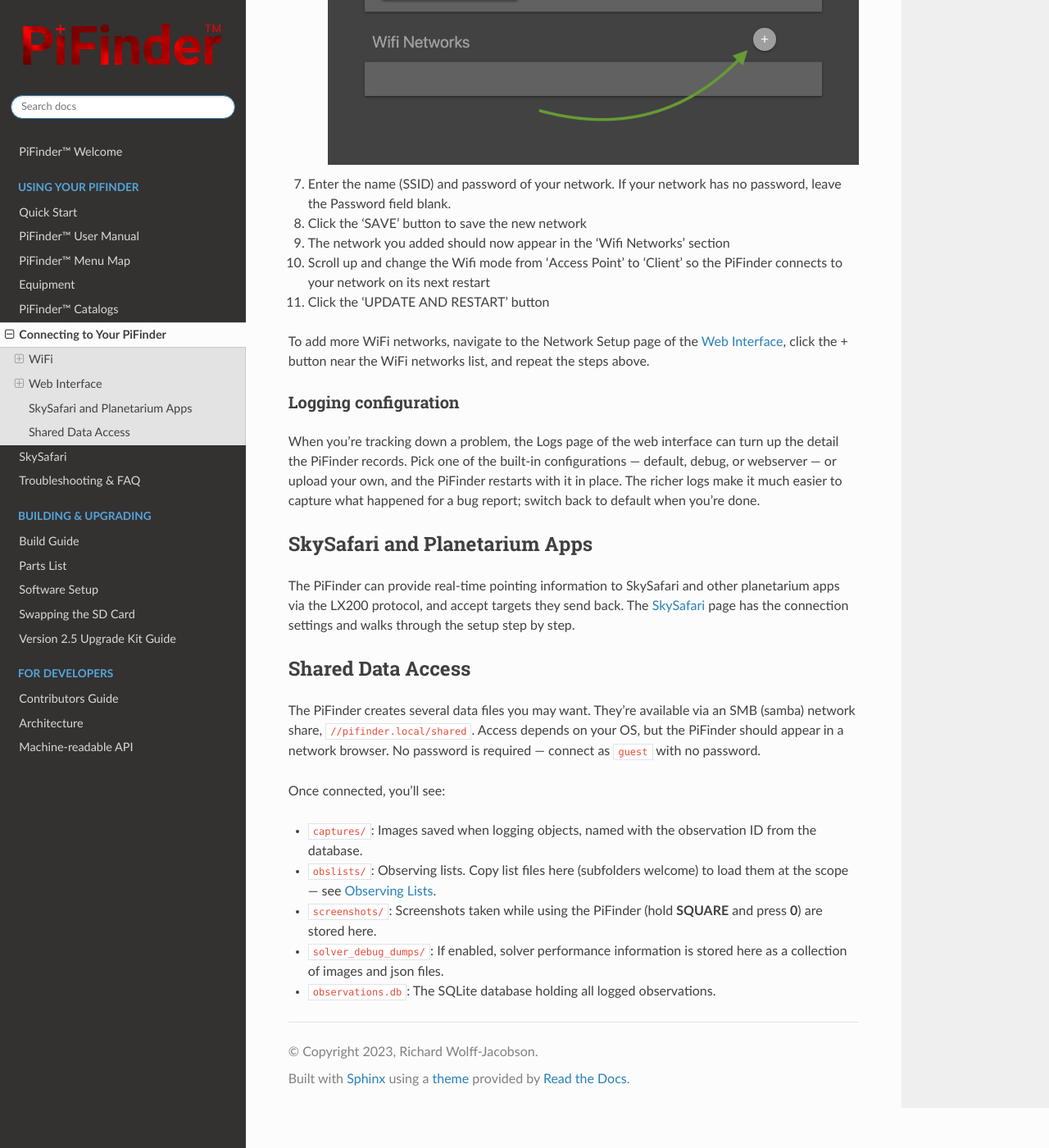
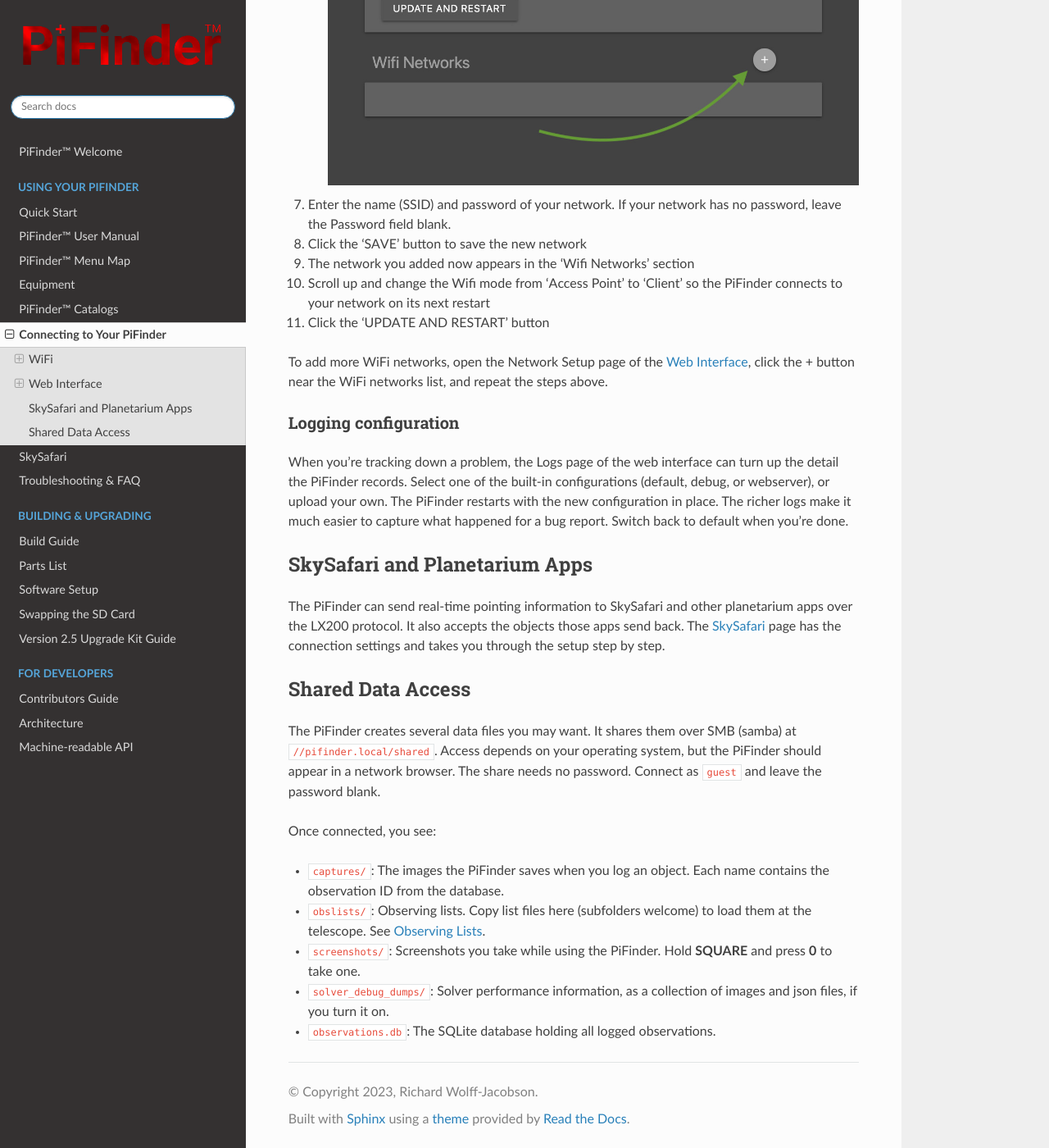
Before and after one commit to brickbots/PiFinder, a Sphinx documentation site: the page built from docs/source/connectivity.rst, in a window 1280 px wide and 1400 px high, scrolled down 3892 px. Shown: the whole window at 82% size. Built offline with Sphinx 7.4.7 and the Read the Docs theme 3.1.0, drawn with Linux system fonts in a browser that asks for light colours; some of the changed text lies outside the part shown.

Commit message:
docs: convert the connectivity page to the house style (#591)
* docs: convert the connectivity page to the house style

Full simplified technical English pass over docs/source/connectivity.rst, applying the seven
rules and the approved-term table from the docs skill.

  PASS  docs/source/connectivity.rst
     em-dash 7->0 | semicolon 2->0 | banned 6->1 | words 1044->1044 (-0%)
     terms: choose 2->0, pick 1->0, target 1->0, navigate 2->1
OVERALL: PASS

Style only. No facts, numbers, procedures or step order were changed.
Headings, cross-references, image paths and substitutions are unchanged,
verified mechanically against origin/main. Sphinx builds clean under -n.

Co-Authored-By: Claude Opus 5 (1M context) <noreply@anthropic.com>
Claude-Session: https://claude.ai/code/session_01HqTCarGCgTRWBQ1ysG8XFD

* docs: the hamburger menu is in the upper-left, not the upper-right

This page contradicted itself. The web-interface overview said the menu sits
under a hamburger in the upper-left, while step 4 of "Connecting to a new
WiFi network" told the reader to look in the upper-right.

Upper-left is correct, on three independent sources:

- python/views/css/materialize.css sets `nav .sidenav-trigger { float: left }`
- python/views/base.html renders the trigger with no .right override
- docs/source/images/user_guide/pf_web_home_hamburger.jpg, which this page
  already displays, shows the icon top-left with an arrow pointing at it

The wrong instruction was inside a numbered procedure a new owner follows on
a phone, next to a screenshot showing the opposite, so it is worth fixing
even though it is a content change rather than a style one.

Pre-existing; not introduced by the style conversion.

Co-Authored-By: Claude Opus 5 (1M context) <noreply@anthropic.com>
Claude-Session: https://claude.ai/code/session_01HqTCarGCgTRWBQ1ysG8XFD

* docs(connectivity): the web interface also speaks Chinese

server.py best-matches the browser's Accept-Language against
["en", "fr", "de", "es", "zh"], and python/locale/zh/LC_MESSAGES/
messages.po carries the web strings ("Network Setup" as 网络设置).

The page listed four of the five.

Co-Authored-By: Claude Opus 5 (1M context) <noreply@anthropic.com>
Claude-Session: https://claude.ai/code/session_01HqTCarGCgTRWBQ1ysG8XFD

---------

Co-authored-by: Claude Opus 5 (1M context) <noreply@anthropic.com>

```diff
--- a/docs/source/connectivity.rst
+++ b/docs/source/connectivity.rst
@@ -2,10 +2,10 @@
 Connecting to Your PiFinder
 ===========================
 
-The PiFinder doesn't need another device to do its job, but connecting your phone, tablet,
-or computer opens up a lot: a web interface for remote control and configuration,
-planetarium apps that follow your telescope, and direct access to your logged observations
-and images.  This page covers how the PiFinder's WiFi works and each way to connect.
+The PiFinder works on its own.  Connect a phone, tablet, or computer and you get more: a web
+interface for remote control and configuration, planetarium apps that follow your telescope,
+and direct access to your logged observations and images.  This page covers how the
+PiFinder's WiFi works and each way to connect.
 
 WiFi
 ==========================
@@ -13,16 +13,16 @@ WiFi
 Access Point and Client Mode
 ----------------------------------
 
-The PiFinder can connect to an existing network in Client mode, or serve as a wireless
-access point for other devices in Access Point (AP) mode.  Use the
-:ref:`connectivity:web interface` or the :ref:`user_guide:status screen` to switch between
-the two modes and see which is active.
+The PiFinder has two WiFi modes.  In Client mode it connects to an existing network.  In
+Access Point (AP) mode it creates its own wireless network for your phone, tablet, or
+computer.  Use the :ref:`connectivity:web interface` or the :ref:`user_guide:status screen`
+to switch modes and to see which mode is active.
 
-In Access Point mode the PiFinder creates a network called PiFinderAP with no password, for
-easy connection of phones, tablets, and other devices in the field.
+The access point is called PiFinderAP and has no password, so you can connect quickly in the
+field.
 
-To use Client mode, add the WiFi network you'd like the PiFinder to connect to using the
-Web Interface, as described in :ref:`connectivity:connecting to a new wifi network`
+To use Client mode, add the WiFi network you want the PiFinder to join.  Add it from the web
+interface, as described in :ref:`connectivity:connecting to a new wifi network`.
 
 PiFinder address
 -----------------
@@ -32,7 +32,7 @@ those without zeroconf networking, use the IP address shown on the
 :ref:`Status<user_guide:status screen>` screen.  You can connect via:
 
 
-* A web browser, for the :ref:`connectivity:web interface` — remote control, WiFi setup, and configuration changes
+* A web browser, for the :ref:`connectivity:web interface` (remote control, WiFi setup, and configuration changes)
 * SSH, for shell access (advanced users)
 * SMB (Samba), to access saved images, logs, and observing lists
 * LX200 protocol, to update a planetarium app such as :doc:`skysafari` with the telescope's position
@@ -42,22 +42,25 @@ Web Interface
 
 The PiFinder's web interface lets you:
 
-* See the current PiFinder status
-* Remote control the PiFinder via a virtual screen and keypad
+* See the PiFinder's current status
+* Control the PiFinder remotely with a virtual screen and keypad
 * Change network settings and connect to new WiFi networks
 * Add and edit your telescopes and eyepieces (see :doc:`equipment`)
 * Back up and restore your observing logs, settings, and other data
 * View and download your logged observations
-* Choose or upload a logging configuration to capture detailed logs for a bug report
+* Select or upload a logging configuration to capture detailed logs for a bug report
 
-To reach the web interface for the first time, make sure the PiFinder is in Access Point mode (see :ref:`user_guide:settings menu`) — the default for new PiFinders, to ease first-time setup.  From a phone, tablet, or computer, connect to the PiFinder's open wireless network, PiFinderAP (no password), then open your browser and visit:
+To reach the web interface for the first time, make sure the PiFinder is in Access Point
+mode (see :ref:`user_guide:settings menu`).  New PiFinders start in this mode to make first
+setup easy.  From a phone, tablet, or computer, connect to the PiFinder's open wireless
+network, PiFinderAP (no password).  Then open your browser and visit:
 ``http://pifinder.local``
 
 
 .. note::
    If you're connected to the PiFinderAP network and can't load the web interface at
-   http://pifinder.local, try http://10.10.10.1 — some systems don't support the network
-   features needed to resolve local computer names.
+   http://pifinder.local, try http://10.10.10.1 instead.  Some systems don't support the
+   network features needed to resolve local computer names.
 
 .. list-table::
    :width: 100%
@@ -66,73 +69,76 @@ To reach the web interface for the first time, make sure the PiFinder is in Acce
 
      - .. image:: images/user_guide/pf_web_home_hamburger.jpg
 
-The home screen shows general PiFinder status and a live view of the screen.  Depending on
-your screen size you'll see either a navigation bar along the top or a 'hamburger' menu in
-the upper-left holding the same options on smaller screens.
+The home screen shows general PiFinder status and a live view of the PiFinder's screen.  On
+a large screen you see a navigation bar along the top.  On a smaller screen the same options
+sit under a 'hamburger' menu in the upper-left.
 
 The home screen needs no password, but most other functions do.  The web interface password
-is the same as the ``pifinder`` user's; changing one changes the other.  The default for new
-images and PiFinders is ``solveit``, and you can change it from the Tools option in the web
-interface.
+is the same as the ``pifinder`` user's password.  If you change one, you change the other.
+The default for new images and PiFinders is ``solveit``.  You can change it from the Tools
+page of the web interface.
 
-The web interface is available in English, German, French, and Spanish.  It follows your
-browser's preferred language, so set the language on your phone or computer and the pages
-follow suit.
+The web interface is available in English, German, French, Spanish, and Chinese.  It follows your
+browser's preferred language.  Set the language on your phone or computer, and the web
+interface matches it.
 
 Connecting to a new WiFi network
 ---------------------------------
 
-By default the PiFinder generates its own WiFi network, ``PiFinderAP``, that you connect to
-in order to configure additional networks.  To have the PiFinder connect to an existing
-WiFi network with Internet access, follow these steps:
+By default the PiFinder creates its own WiFi network, ``PiFinderAP``.  Connect to it to
+configure additional networks.  To connect the PiFinder to an existing WiFi network with
+Internet access, follow these steps:
 
 1) Make sure the PiFinder is in Access Point mode
-2) Connect your phone, tablet, or computer to the PiFinder's wifi network called PiFinderAP
-3) Visit http://pifinder.local using your web browser
-4) Click the 'Network' link in the top bar, or on a smaller screen click the three stacked horizontal lines in the upper-right corner and choose 'Network'.
+2) Connect your phone, tablet, or computer to the PiFinder's WiFi network called PiFinderAP
+3) Open http://pifinder.local in your web browser
+4) Click the 'Network' link in the top bar.  On a smaller screen, click the three stacked horizontal lines in the upper-left corner and select 'Network'.
     .. image:: images/user_guide/pf_web_net0.png
-5) When prompted, enter the password for your PiFinder.  The default is `solveit`.
+5) When prompted, enter the password for your PiFinder.  The default is ``solveit``.
 6) Scroll down to the 'Wifi Networks' section and click the + button to add a network
     .. image:: images/user_guide/pf_web_net1.jpg
 7) Enter the name (SSID) and password of your network.  If your network has no password, leave the Password field blank.
 8) Click the 'SAVE' button to save the new network
-9)  The network you added should now appear in the 'Wifi Networks' section
+9)  The network you added now appears in the 'Wifi Networks' section
 10) Scroll up and change the Wifi mode from 'Access Point' to 'Client' so the PiFinder connects to your network on its next restart
 11) Click the 'UPDATE AND RESTART' button
 
-To add more WiFi networks, navigate to the Network Setup page of the :ref:`connectivity:web interface`, click the + button near the WiFi networks list, and repeat the steps above.
+To add more WiFi networks, open the Network Setup page of the
+:ref:`connectivity:web interface`, click the + button near the WiFi networks list, and
+repeat the steps above.
 
 Logging configuration
 ---------------------
 
 When you're tracking down a problem, the Logs page of the web interface can turn up the
-detail the PiFinder records.  Pick one of the built-in configurations — default, debug, or
-webserver — or upload your own, and the PiFinder restarts with it in place.  The richer logs
-make it much easier to capture what happened for a bug report; switch back to default when
-you're done.
+detail the PiFinder records.  Select one of the built-in configurations (default, debug, or
+webserver), or upload your own.  The PiFinder restarts with the new configuration in place.
+The richer logs make it much easier to capture what happened for a bug report.  Switch back
+to default when you're done.
 
 SkySafari and Planetarium Apps
 ==============================
 
-The PiFinder can provide real-time pointing information to SkySafari and other planetarium
-apps via the LX200 protocol, and accept targets they send back.  The :doc:`skysafari` page
-has the connection settings and walks through the setup step by step.
+The PiFinder can send real-time pointing information to SkySafari and other planetarium apps
+over the LX200 protocol.  It also accepts the objects those apps send back.  The
+:doc:`skysafari` page has the connection settings and takes you through the setup step by
+step.
 
 Shared Data Access
 ===================
 
-The PiFinder creates several data files you may want.  They're available via an SMB (samba)
-network share, ``//pifinder.local/shared``.  Access depends on your OS, but the PiFinder
-should appear in a network browser.  No password is required — connect as ``guest`` with no
-password.
+The PiFinder creates several data files you may want.  It shares them over SMB (samba) at
+``//pifinder.local/shared``.  Access depends on your operating system, but the PiFinder
+should appear in a network browser.  The share needs no password.  Connect as ``guest`` and
+leave the password blank.
 
-Once connected, you'll see:
+Once connected, you see:
 
 
-* ``captures/``\ : Images saved when logging objects, named with the observation ID from the database.
+* ``captures/``\ : The images the PiFinder saves when you log an object.  Each name contains the observation ID from the database.
 * ``obslists/``\ : Observing lists.  Copy list files here (subfolders welcome) to load
-  them at the scope — see :ref:`user_guide:observing lists`.
-* ``screenshots/``\ : Screenshots taken while using the PiFinder (hold **SQUARE** and
-  press **0**) are stored here.
-* ``solver_debug_dumps/``\ : If enabled, solver performance information is stored here as a collection of images and json files.
+  them at the telescope.  See :ref:`user_guide:observing lists`.
+* ``screenshots/``\ : Screenshots you take while using the PiFinder.  Hold **SQUARE** and
+  press **0** to take one.
+* ``solver_debug_dumps/``\ : Solver performance information, as a collection of images and json files, if you turn it on.
 * ``observations.db``\ : The SQLite database holding all logged observations.
```
